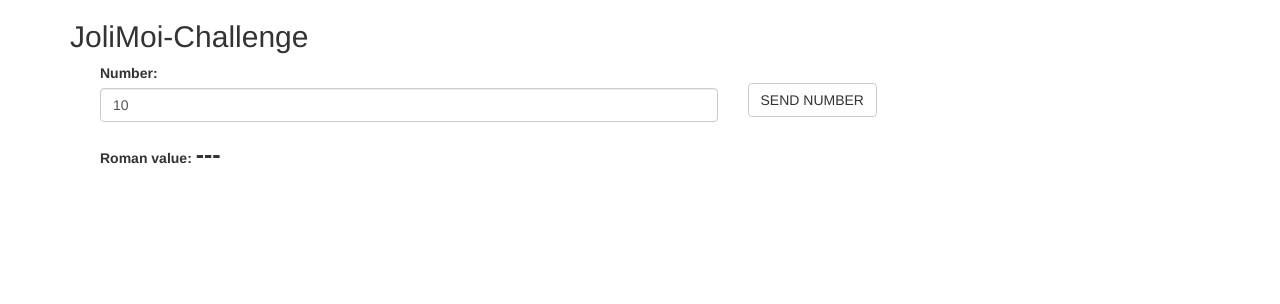
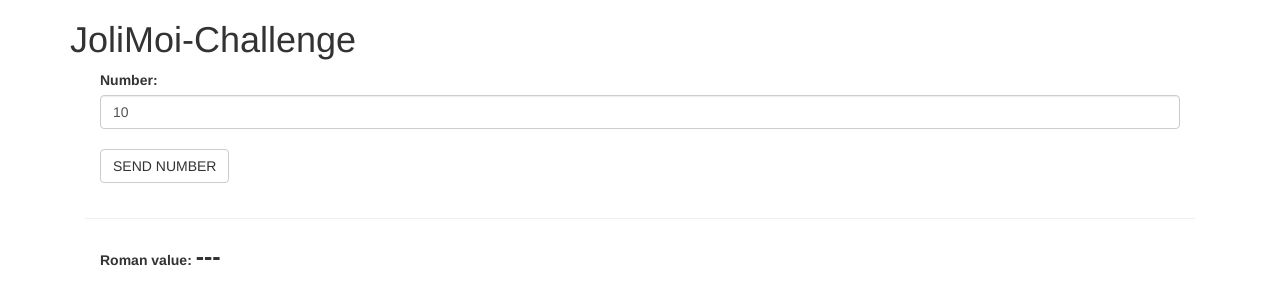
Before and after one commit to Sanix-Darker/challenge, a website: page public/index.html in a window 1280 px wide. Drawn offline with nearby package versions, Linux system fonts and the light colour scheme; no server answers.

Commit message:
Cleaning README

```diff
--- a/public/index.html
+++ b/public/index.html
@@ -10,23 +10,24 @@
    </head>
    <body>
       <div class="container">
-         <h2>JoliMoi-Challenge</h2>
+         <h1>JoliMoi-Challenge</h1>
          <div >
             <div class="form-group col-md-12">
-               <div class="col-md-7">
+               <div class="col-md-12">
                     <label for="num">Number:</label>
                     <input type="number"
                             class="form-control"
                             value="10"
                             id="num" placeholder="Enter your number here">
                </div>
-               <div class="col-md-5">
+               <div class="col-md-12">
                    <br>
                     <button class="btn btn-default" onclick="sendNumber()">SEND NUMBER</button>
                </div>
             </div>
 
             <div class="form-group col-md-12">
+                <hr>
                 <div class="col-md-12">
                     <label for="rom">Roman value:</label>
                     <b id="result" style="font-size: 25px">---</b>
```
Also changed, not shown: README.md, 1 other file.
